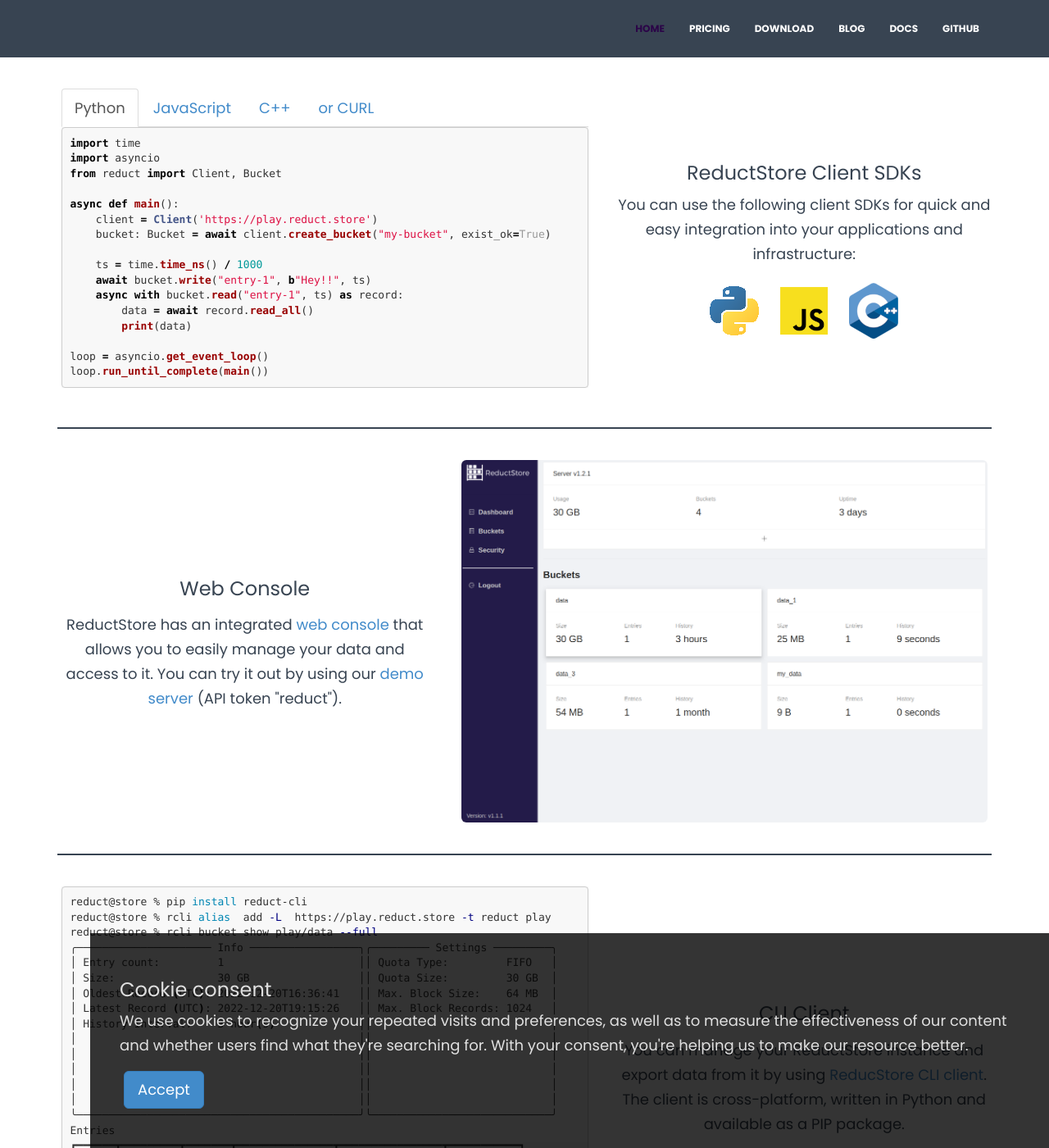
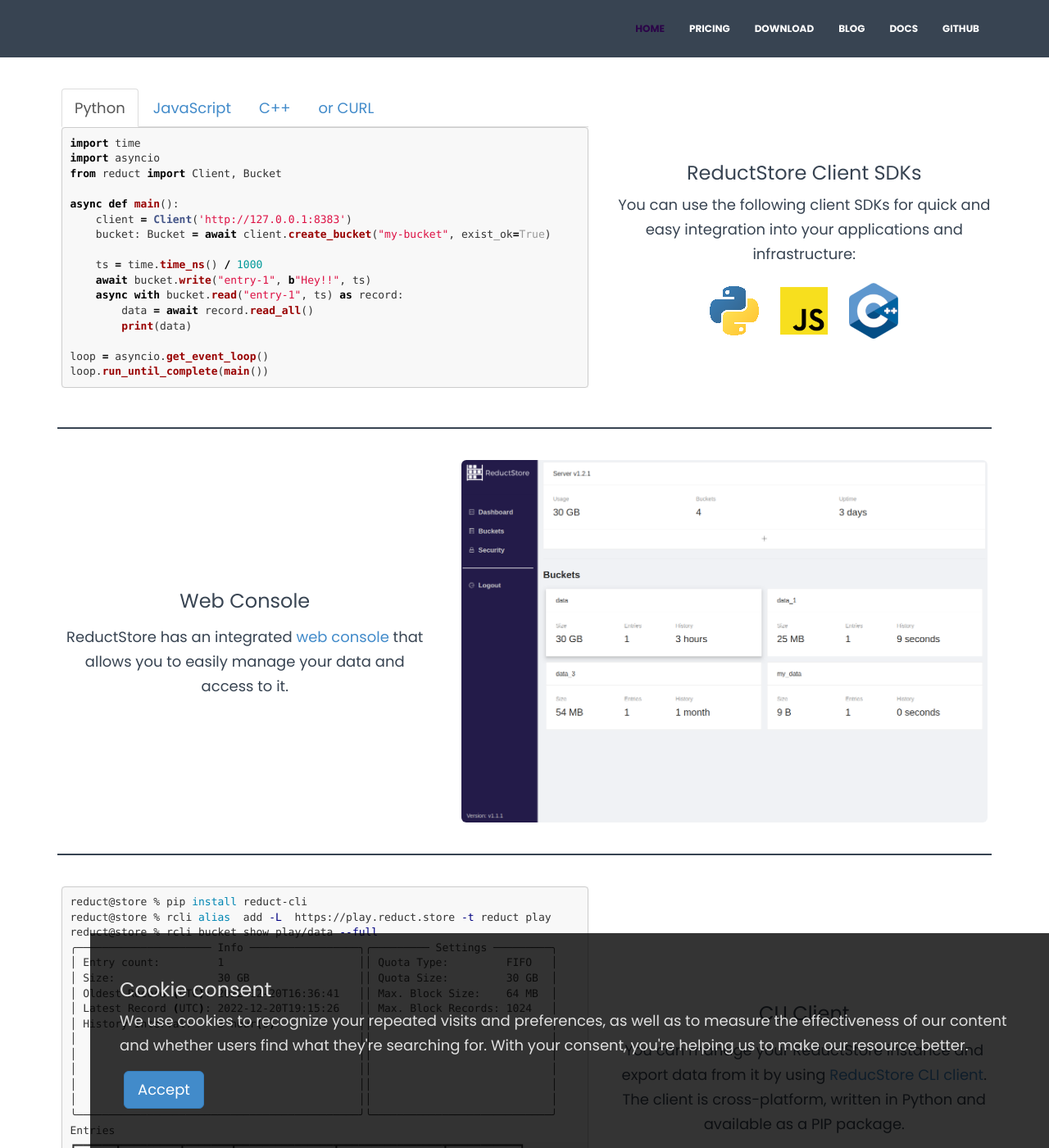
Before and after one commit to reductstore/homepage, a Jekyll site: the page built from index.html, in a window 1280 px wide and 1400 px high, scrolled down 871 px. Shown: the whole window at 82% size. Built offline with Jekyll 4.4.1, drawn with Linux system fonts in a browser that asks for light colours; nearby versions of some CDN libraries; some of the changed lines change nothing that is shown.

Commit message:
update snipets

```diff
--- a/_includes/snippets/cpp.html
+++ b/_includes/snippets/cpp.html
@@ -6,7 +6,7 @@
 using reduct::IClient;
 
 int main() {
-  auto client = IClient::Build("https://play.reduct.store");
+  auto client = IClient::Build("http://127.0.0.1:8383");
   auto [bucket, create_err] = client->GetOrCreateBucket("bucket");
 
   IBucket::Time ts = IBucket::Time::clock::now();
--- a/_includes/snippets/curl.html
+++ b/_includes/snippets/curl.html
@@ -1,18 +1,14 @@
 {% highlight ruby%}
-export HEADER="Authorization: Bearer reduct" # use `reduct` token
-export API_PATH="https://play.reduct.store/api/v1"
+export API_PATH="http://127.0.0.1:8383/api/v1"
 # Create a bucket
 curl -d "{\"quota_type\":\"FIFO\", \"quota_size\":10000}" \
-  -X POST --header "${HEADER}" \
-  -a "${API_PATH}"/b/my_data
+  -X POST -a "${API_PATH}"/b/my_data
 
 # Write some data
 export TIME=`date +%s000000`
 curl -d "some_data" \
-  -X POST --header "${HEADER}" \
-  -a ${API_PATH}/b/my_data/entry_1?ts=${TIME}
+  -X POST -a ${API_PATH}/b/my_data/entry_1?ts=${TIME}
 
 # Read the data by using its timestamp
-curl --header "${HEADER}" \
-  -a ${API_PATH}/b/my_data/entry_1?ts=${TIME}
+curl -a ${API_PATH}/b/my_data/entry_1?ts=${TIME}
 {% endhighlight %}
--- a/_includes/snippets/js.html
+++ b/_includes/snippets/js.html
@@ -1,6 +1,6 @@
 {% highlight javascript %}
 const {Client} = require("reduct-js")
-const client = new Client("https://play.reduct.store");
+const client = new Client("http://127.0.0.1:8383");
 
 const main = async () => {
   const bucket = await client.getOrCreateBucket("bucket");
--- a/_includes/snippets/python.html
+++ b/_includes/snippets/python.html
@@ -4,7 +4,7 @@
 from reduct import Client, Bucket
 
 async def main():
-    client = Client('https://play.reduct.store')
+    client = Client('http://127.0.0.1:8383')
     bucket: Bucket = await client.create_bucket("my-bucket", exist_ok=True)
 
     ts = time.time_ns() / 1000
--- a/index.html
+++ b/index.html
@@ -76,8 +76,7 @@
                         ReductStore has an integrated <a href="https://github.com/reductstore/web-console">web
                         console</a> that
                         allows you to easily manage your data and access
-                        to it. You can try it out by using our <a href="https://play.reduct.store"> demo server </a>
-                        (API token "reduct").
+                        to it.
                     </p>
 
                 </div>
```
